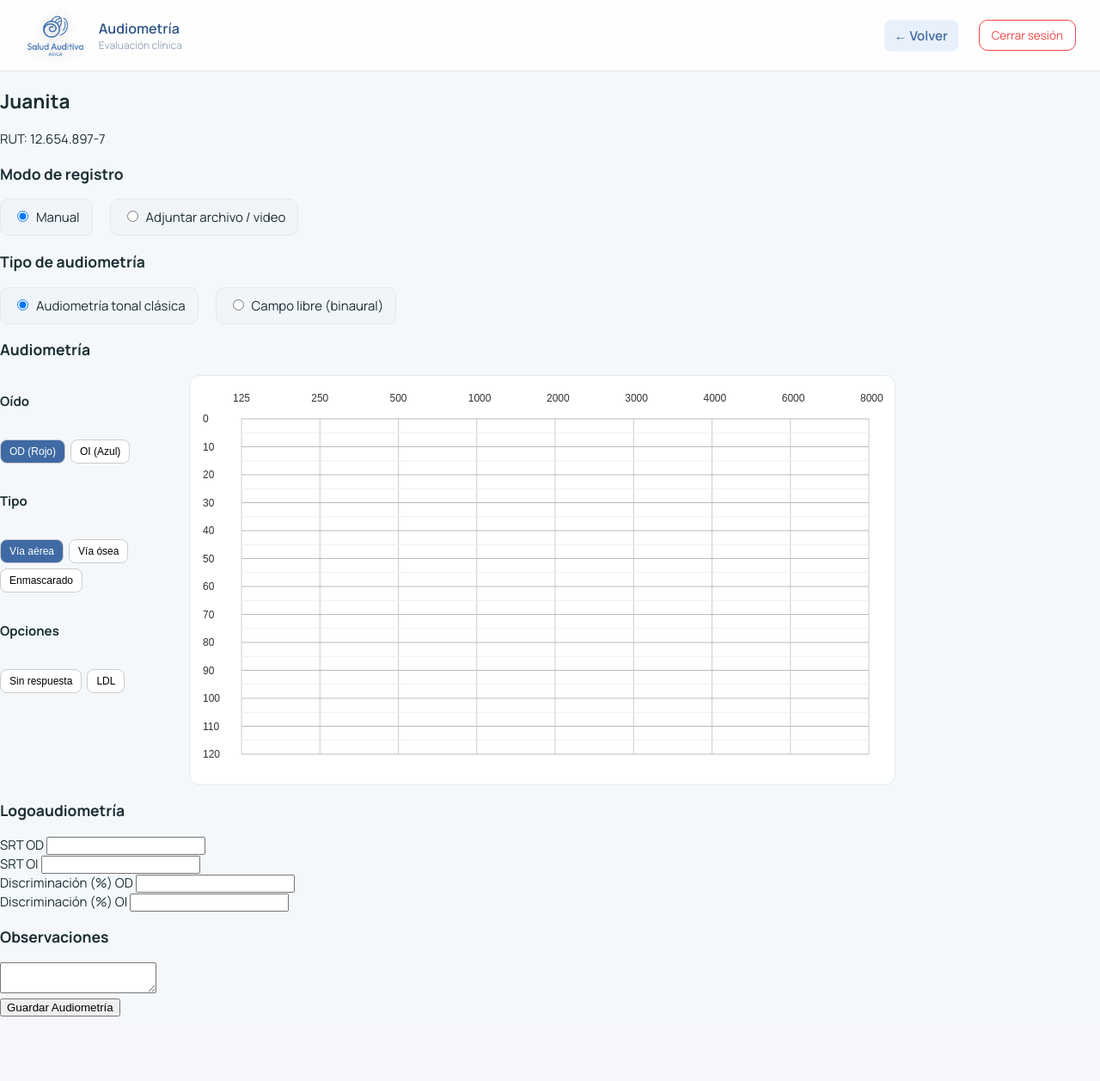
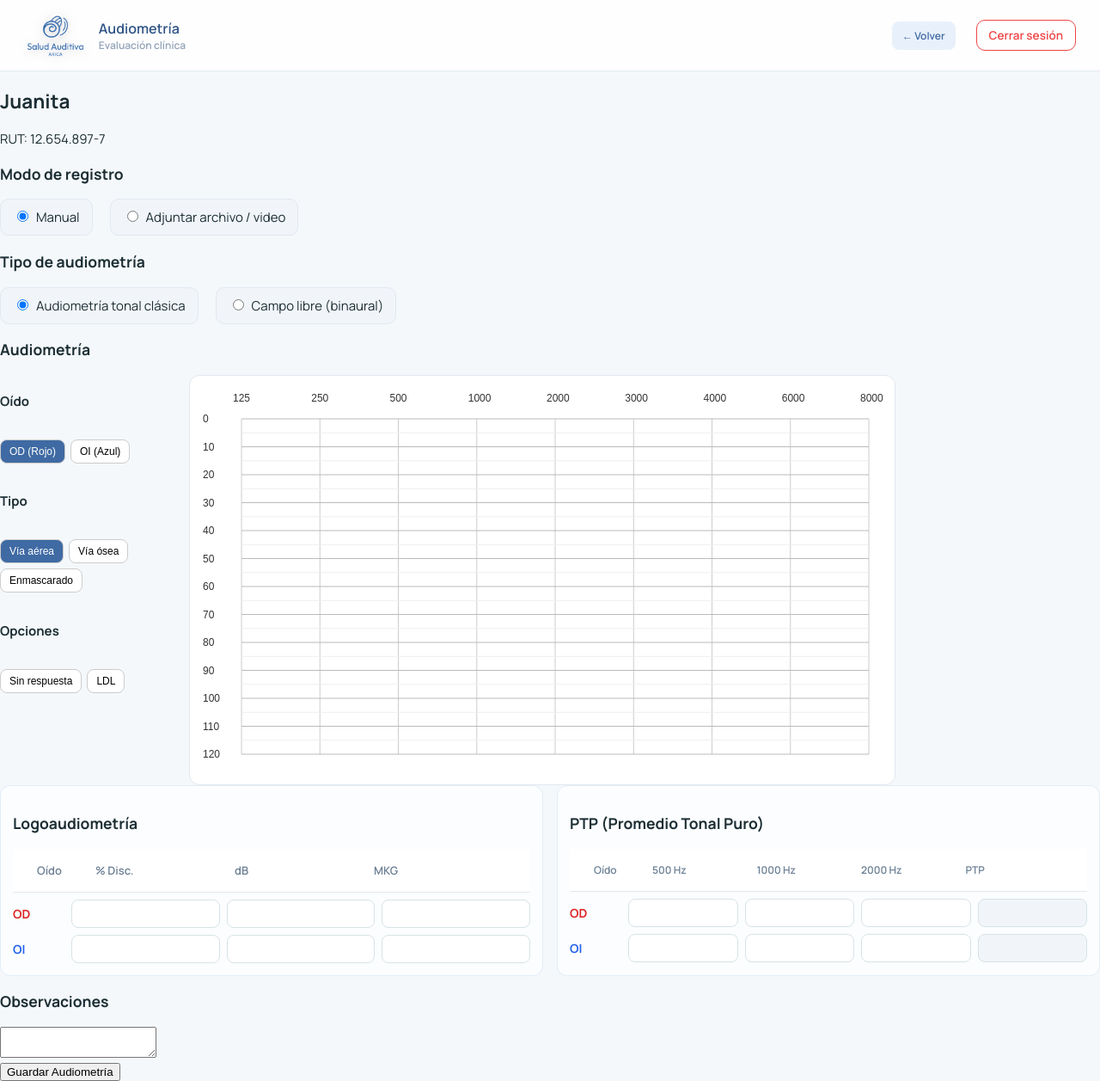
Before and after one commit to PauloJacko/pacientes_audiologia, a Django app: page /evaluaciones/audiometria/5/ in a window 1280 px wide. Shown: the whole page at 86% size. Before the commit the page ends 1182 px from the top, so only its background shows below. Run offline with Django 5.2, Linux system fonts and the light colour scheme; data comes from the database, SQL or seed files in the repository; both versions use the stored data as it was after the commit.

Commit message:
audiometria onal, ptp y logoaudiometría casi listos

```diff
--- a/evaluaciones/static/evaluaciones/css/audiometria.css
+++ b/evaluaciones/static/evaluaciones/css/audiometria.css
@@ -177,3 +177,147 @@ body {
     background: #fff;
     cursor: crosshair;
 }
+
+/* LOGOAUDIOMETRIA */
+
+/* LOGOAUDIOMETRÍA */
+
+.logo-table {
+    display: flex;
+    flex-direction: column;
+    gap: 8px;
+}
+
+.logo-row {
+    display: grid;
+    grid-template-columns: 80px 1fr 1fr 1fr;
+    gap: 10px;
+    align-items: center;
+}
+
+.logo-row.header {
+    font-weight: 600;
+    font-size: 13px;
+    color: var(--muted);
+}
+
+/* OÍDOS */
+.ear-label {
+    font-weight: 700;
+    font-size: 14px;
+}
+
+.ear-right {
+    color: #dc2626; /* rojo */
+}
+
+.ear-left {
+    color: #2563eb; /* azul */
+}
+
+/* INPUTS */
+.logo-row input {
+    width: 100%;
+    padding: 8px;
+    border-radius: 8px;
+    border: 1px solid #d7e3e6;
+    font-size: 0.85rem;
+    text-align: center;
+}
+
+/* COLORES CLÍNICOS */
+.input-red {
+    border-color: #fca5a5;
+    color: #b91c1c;
+}
+
+.input-blue {
+    border-color: #93c5fd;
+    color: #1d4ed8;
+}
+
+.input-red:focus {
+    outline: none;
+    border-color: #dc2626;
+    box-shadow: 0 0 0 2px rgba(220,38,38,0.2);
+}
+
+.input-blue:focus {
+    outline: none;
+    border-color: #2563eb;
+    box-shadow: 0 0 0 2px rgba(37,99,235,0.2);
+}
+
+/* LOGOAUDIOMETRIA */
+
+/* LOGO + PTP base */
+.logo-table,
+.ptp-table {
+    display: flex;
+    flex-direction: column;
+    gap: 8px;
+}
+
+/* FILAS */
+.logo-row,
+.ptp-row {
+    display: grid;
+    align-items: center;
+    gap: 8px;
+}
+
+/* ESPECÍFICO */
+.logo-row {
+    grid-template-columns: 60px 1fr 1fr 1fr;
+}
+
+.ptp-row {
+    grid-template-columns: 60px 1fr 1fr 1fr 1fr;
+}
+
+/* HEADER */
+.header {
+    font-size: 12px;
+    font-weight: 600;
+    color: var(--muted);
+}
+
+/* INPUTS */
+.logo-row input,
+.ptp-row input {
+    width: 100%;
+    padding: 8px;
+    border-radius: 8px;
+    border: 1px solid #d7e3e6;
+    font-size: 0.85rem;
+    text-align: center;
+}
+
+/* PTP RESULTADO */
+.ptp-result {
+    font-weight: 700;
+    background: #f1f5f9;
+}
+
+
+/* CONTENEDOR DOBLE */
+.dual-tables {
+    display: grid;
+    grid-template-columns: 1fr 1fr;
+    gap: 16px;
+}
+
+/* CAJAS */
+.table-box {
+    background: #fbfdff;
+    border: 1px solid #e3edf7;
+    border-radius: 12px;
+    padding: 14px;
+}
+
+/* RESPONSIVE */
+@media (max-width: 900px) {
+    .dual-tables {
+        grid-template-columns: 1fr;
+    }
+}
--- a/evaluaciones/templates/evaluaciones/audiometria_form.html
+++ b/evaluaciones/templates/evaluaciones/audiometria_form.html
@@ -112,30 +112,68 @@
 </div>
         </div>
 
+<div class="card dual-tables">
+
     <!-- LOGOAUDIOMETRÍA -->
-        <div class="card">
+    <div class="table-box">
         <h3>Logoaudiometría</h3>
 
-            <div class="form-grid compact">
-                <div>
-                    <label>SRT OD</label>
-                    <input type="number" name="srt_od">
+        <div class="logo-table">
+
+            <div class="logo-row header">
+                <div>Oído</div>
+                <div>% Disc.</div>
+                <div>dB</div>
+                <div>MKG</div>
             </div>
 
-                <div>
-                    <label>SRT OI</label>
-                    <input type="number" name="srt_oi">
+            <div class="logo-row">
+                <div class="ear-label ear-right">OD</div>
+                <input type="number" name="sds_od" class="input-red">
+                <input type="number" name="int_od" class="input-red">
+                <input type="number" name="mkg_od" class="input-blue">
             </div>
 
-                <div>
-                    <label>Discriminación (%) OD</label>
-                    <input type="number" name="sds_od">
+            <div class="logo-row">
+                <div class="ear-label ear-left">OI</div>
+                <input type="number" name="sds_oi" class="input-blue">
+                <input type="number" name="int_oi" class="input-blue">
+                <input type="number" name="mkg_oi" class="input-red">
             </div>
 
-                <div>
-                    <label>Discriminación (%) OI</label>
-                    <input type="number" name="sds_oi">
         </div>
+    </div>
+
+    <!-- PTP -->
+    <div class="table-box">
+        <h3>PTP (Promedio Tonal Puro)</h3>
+
+        <div class="ptp-table">
+
+            <div class="ptp-row header">
+                <div>Oído</div>
+                <div>500 Hz</div>
+                <div>1000 Hz</div>
+                <div>2000 Hz</div>
+                <div>PTP</div>
+            </div>
+
+            <div class="ptp-row">
+                <div class="ear-label ear-right">OD</div>
+                <input type="number" name="ptp_500_od" class="input-red">
+                <input type="number" name="ptp_1000_od" class="input-red">
+                <input type="number" name="ptp_2000_od" class="input-red">
+                <input type="number" name="ptp_od" class="input-red ptp-result">
+            </div>
+
+            <div class="ptp-row">
+                <div class="ear-label ear-left">OI</div>
+                <input type="number" name="ptp_500_oi" class="input-blue">
+                <input type="number" name="ptp_1000_oi" class="input-blue">
+                <input type="number" name="ptp_2000_oi" class="input-blue">
+                <input type="number" name="ptp_oi" class="input-blue ptp-result">
+            </div>
+
         </div>
     </div>
 
@@ -378,6 +416,80 @@ function drawPoints(){
     });
 }
 
+function drawLines(){
+
+    const ears = ["right", "left"];
+    const types = ["va", "vo"];
+
+    ears.forEach(ear=>{
+        types.forEach(type=>{
+
+            // filtrar puntos válidos
+            let points = data
+                .filter(p =>
+                    p.ear === ear &&
+                    p.type === type &&
+                    p.category !== "ldl" &&
+                    p.modifier !== "nr"
+                )
+                .sort((a,b)=> freqs.indexOf(a.freq) - freqs.indexOf(b.freq));
+
+            if(points.length < 2) return;
+
+            const color = ear === "right" ? "red" : "blue";
+
+            ctx.save();
+
+            ctx.strokeStyle = color;
+            ctx.lineWidth = 2;
+
+            // tipo de línea
+            if(type === "vo"){
+                ctx.setLineDash([6,6]); // punteada
+            } else {
+                ctx.setLineDash([]); // continua
+            }
+
+            ctx.beginPath();
+
+            let started = false;
+            let lastWasNR = false;
+
+            freqs.forEach(freq => {
+
+                const p = points.find(pt => pt.freq === freq);
+
+                if(!p){
+                    started = false;
+                    lastWasNR = false;
+                    return;
+                }
+
+                const x = getX(freqs.indexOf(freq));
+                const y = getY(p.db);
+
+                if(!started){
+                    ctx.moveTo(x,y);
+                    started = true;
+                    lastWasNR = false;
+                } else {
+
+                    if(lastWasNR){
+                        // 🔥 no reconectar después de NR
+                        ctx.moveTo(x,y);
+                        lastWasNR = false;
+                    } else {
+                        ctx.lineTo(x,y);
+                    }
+                }
+            });
+
+            ctx.stroke();
+            ctx.restore();
+        });
+    });
+}
+
 /* CLICK */
 canvas.addEventListener("click", function(e){
     const rect = canvas.getBoundingClientRect();
@@ -414,6 +526,7 @@ canvas.addEventListener("click", function(e){
     }
 
     drawGrid();
+    drawLines();
     drawPoints();
 });
 
```
Also changed, not shown: db.sqlite3. Lines whose indentation alone changed are shown as unchanged.
